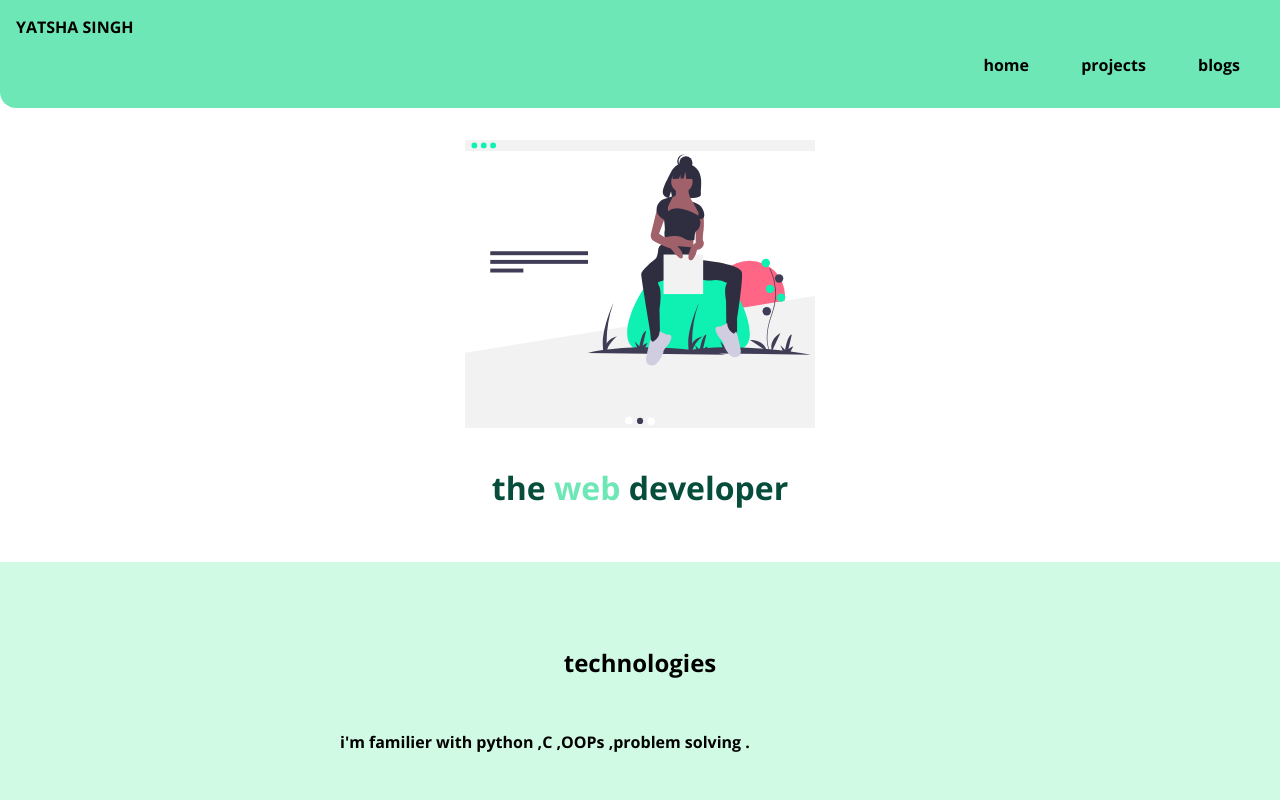
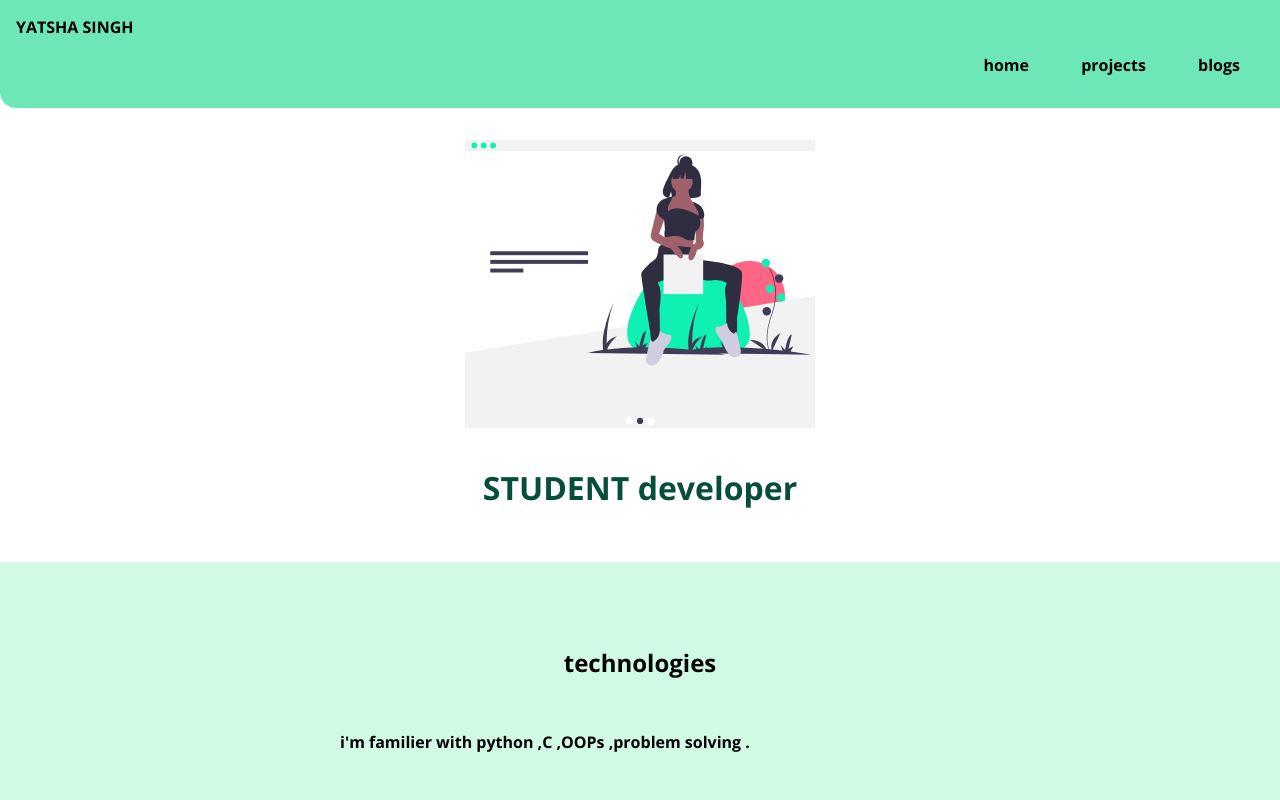
Before and after one commit to YatshaSingh/portfolio, a plain HTML site: page index.html in a window 1280 px wide. Shown: the top 800 px of the page. Drawn offline with nearby package versions, Linux system fonts and the light colour scheme.

Commit message:
Update index.html

```diff
--- a/index.html
+++ b/index.html
@@ -27,7 +27,7 @@
     <a>
     <img class="hero-image" src="undraw.svg">
    </a>
-   <h1 class="hero-heading">the <span class="heading-inverted"> web </span> developer</h1>
+   <h1 class="hero-heading">STUDENT<span class="heading-inverted"></span> developer</h1>
   </header>
   <section class="section ow">
     <div class="container container-center">
```
